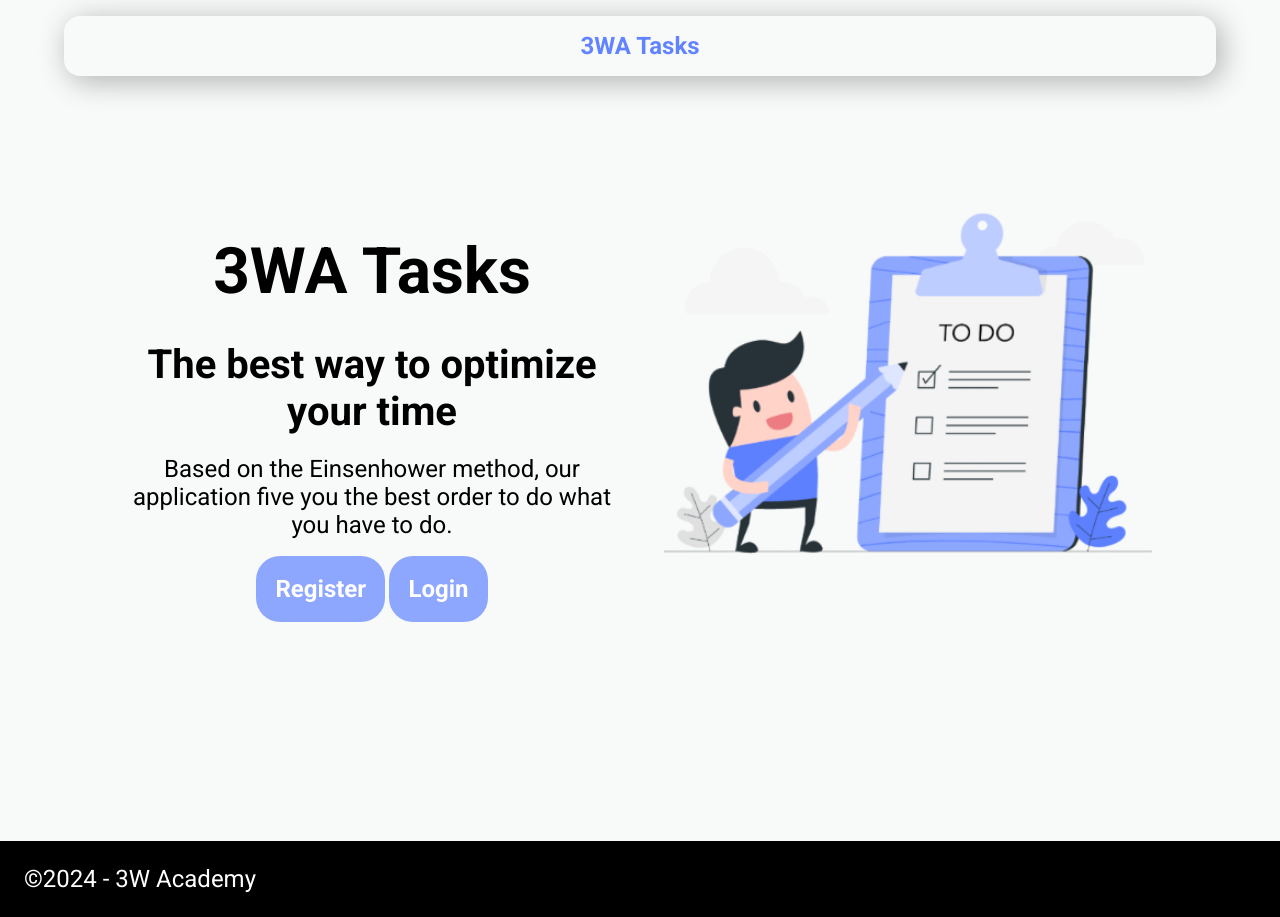
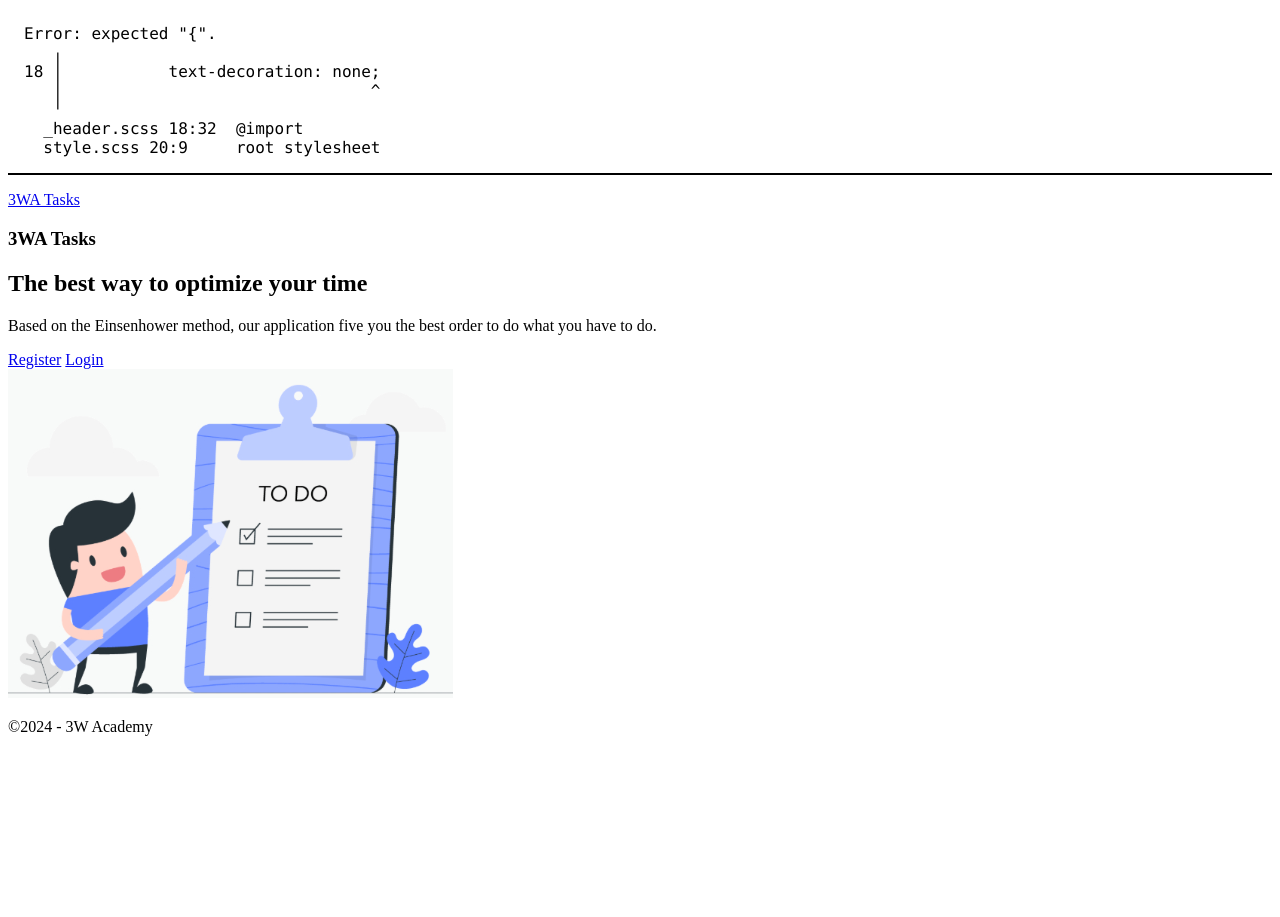
Before and after one commit to MathisPhg/Gestionnaire-de-taches, a PHP site: page / in a window 1280 px wide. After the commit the page ends 736 px from the top, so only its background shows below. Run offline with PHP 8.4, Linux system fonts and the light colour scheme.

Commit message:
feat(layout): creation du fichier layout.php et utilisation sur le fichier index.html qui devient home.phtml

```diff
--- a/assets/css/_header.scss
+++ b/assets/css/_header.scss
@@ -13,6 +13,8 @@ header {
 
      a {
 
+          &:hover
+
           text-decoration: none;
           font-weight: bold;
           font-size: 1.5em;
--- a/assets/css/_index.scss
+++ b/assets/css/_index.scss
@@ -46,7 +46,13 @@
 
                a {
 
+                    &:hover {
 
+                         padding: 1em;
+                         border-radius: 1em;
+                         background-color:#5D80FF;
+
+                    }
 
                     text-decoration: none;
                     font-weight: bold;
--- a/assets/css/style.css
+++ b/assets/css/style.css
@@ -1,105 +1,18 @@
-* {
-  box-sizing: border-box;
-  margin: 0;
+/* Error: expected "{".
+ *    ,
+ * 18 |           text-decoration: none;
+ *    |                                ^
+ *    '
+ *   _header.scss 18:32  @import
+ *   style.scss 20:9     root stylesheet */
+
+body::before {
+  font-family: "Source Code Pro", "SF Mono", Monaco, Inconsolata, "Fira Mono",
+      "Droid Sans Mono", monospace, monospace;
+  white-space: pre;
+  display: block;
+  padding: 1em;
+  margin-bottom: 1em;
+  border-bottom: 2px solid black;
+  content: 'Error: expected "{".\a    \2577 \a 18 \2502            text-decoration: none;\a    \2502                                 ^\a    \2575 \a   _header.scss 18:32  @import\a   style.scss 20:9     root stylesheet';
 }
-
-body {
-  background-color: #F8FAF9;
-}
-
-a,
-h1,
-h2,
-p {
-  font-family: "Roboto", sans-serif;
-}
-
-.home {
-  width: 80%;
-  margin: auto;
-}
-.home .introduction {
-  margin-bottom: 5em;
-  text-align: center;
-}
-.home .introduction .introText {
-  margin-bottom: 0.25em;
-}
-.home .introduction .introText h1 {
-  font-size: 5em;
-  margin-bottom: 0.5em;
-}
-.home .introduction .introText h2 {
-  font-size: 3.5em;
-  margin-bottom: 0.5em;
-}
-.home .introduction .introText p {
-  margin-bottom: 1.5em;
-  font-size: 2em;
-}
-.home .introduction .connextionPages a {
-  text-decoration: none;
-  font-weight: bold;
-  font-size: 1.5em;
-  color: white;
-  padding: 0.8em;
-  border-radius: 1em;
-  background-color: #8DA7FE;
-}
-.home .introImage {
-  text-align: center;
-  margin-bottom: 10em;
-}
-.home .introImage img {
-  width: 100%;
-}
-
-@media screen and (min-width: 768px) {
-  .home {
-    display: flex;
-    align-items: center;
-    justify-content: space-between;
-  }
-  .home .introduction {
-    width: calc(50% - 1.5em);
-  }
-  .home .introduction .introText h1 {
-    font-size: 4em;
-  }
-  .home .introduction .introText h2 {
-    font-size: 2.5em;
-  }
-  .home .introduction .introText p {
-    font-size: 1.5em;
-  }
-  .home .introduction .connextionPages a {
-    font-size: 1.5em;
-  }
-  .home .introImage {
-    width: calc(50% - 1.5em);
-  }
-}
-header {
-  width: 90%;
-  margin: 1em auto 15vh auto;
-  box-shadow: 5px 5px 30px 0px rgba(0, 0, 0, 0.3);
-  padding: 1em;
-  border-radius: 1em;
-  text-align: center;
-}
-header a {
-  text-decoration: none;
-  font-weight: bold;
-  font-size: 1.5em;
-  color: #6183FF;
-}
-
-footer {
-  background-color: black;
-  color: white;
-  padding: 1em;
-  font-size: 1.5em;
-  margin-top: 5em;
-}
-
-/*# sourceMappingURL=style.css.map */
--- /dev/null
+++ b/home.phtml
@@ -0,0 +1,35 @@
+     <main class="home">
+
+          <section class="introduction">
+
+               <article class="introText">
+
+                    <h1>3WA Tasks</h1>
+
+                    <h2>The best way to optimize your time</h2>
+
+                    <p>Based on the Einsenhower method, our application five you the best order to do what you have to do.</p>
+                    <p></p>
+                    <p></p>
+
+               </article>
+
+               <article class=connextionPages>
+
+                    <a href="register.php">Register</a>
+                    <a href="login.php">Login</a>
+
+               </article>
+
+
+          </section>
+
+
+          <section class="introImage">
+
+               <img src="./assets/images/home_image.png" alt="to do list image"></img>
+
+          </section>
+
+
+     </main>
--- /dev/null
+++ b/index.php
@@ -0,0 +1,8 @@
+<?php
+
+//on définit le template associé à la page
+$template = "home.phtml";
+
+
+//on inclut le layout
+include "layout.phtml";
--- /dev/null
+++ b/layout.phtml
@@ -0,0 +1,26 @@
+<!doctype html>
+<html lang="en">
+<head>
+     <meta charset="UTF-8">
+     <title>To do list</title>
+     <meta name="viewport" content="width=device-width, initial-scale=1.0">
+     <link rel="stylesheet" href="./assets/css/style.css" type="text/css" />
+     <link href="https://fonts.googleapis.com/css2?family=Roboto:ital,wght@0,100..900;1,100..900&display=swap" rel="stylesheet">
+</head>
+<body>
+     <header>
+
+          <a href="account.php">3WA Tasks</a>
+
+     </header>
+
+     <?php include $template ?>
+
+     <footer>
+
+          <p>©2024 - 3W Academy</p>
+
+     </footer>
+
+</body>
+</html>
```
Also changed, not shown: 1 other file.
